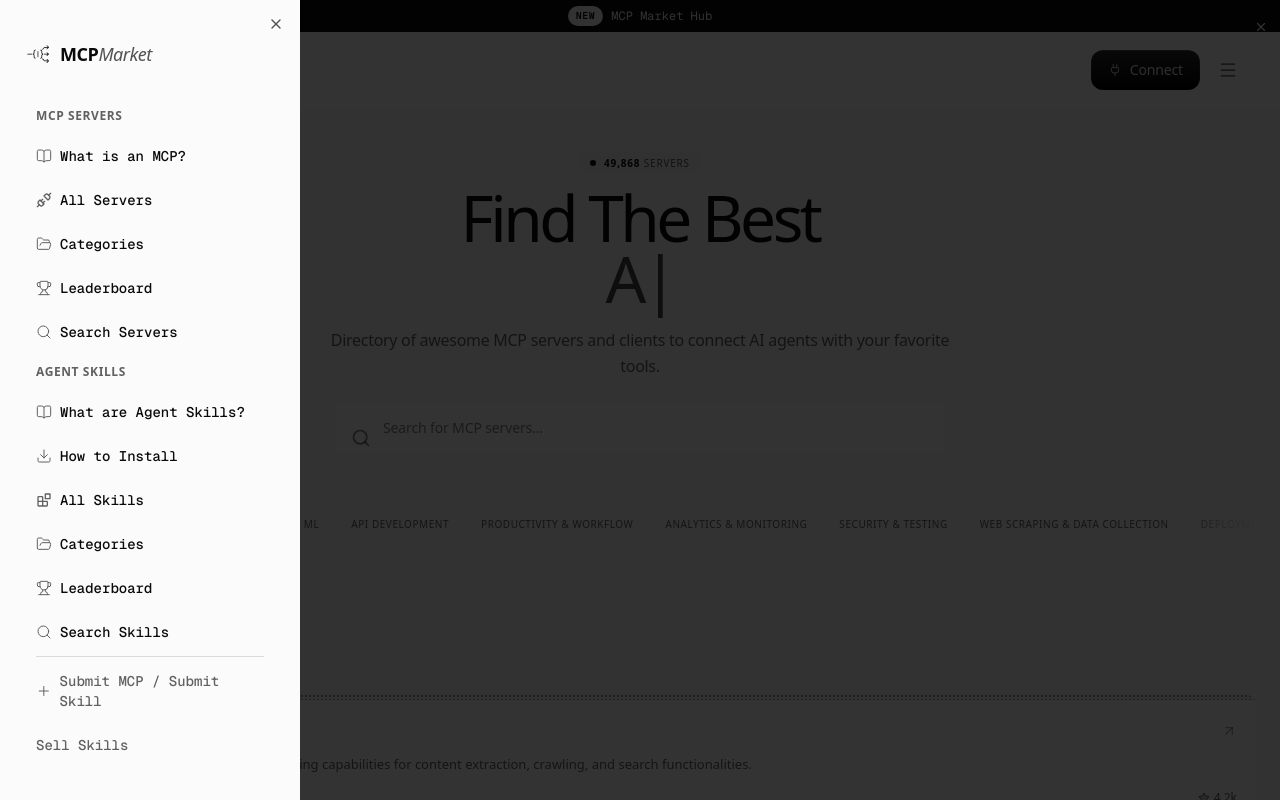
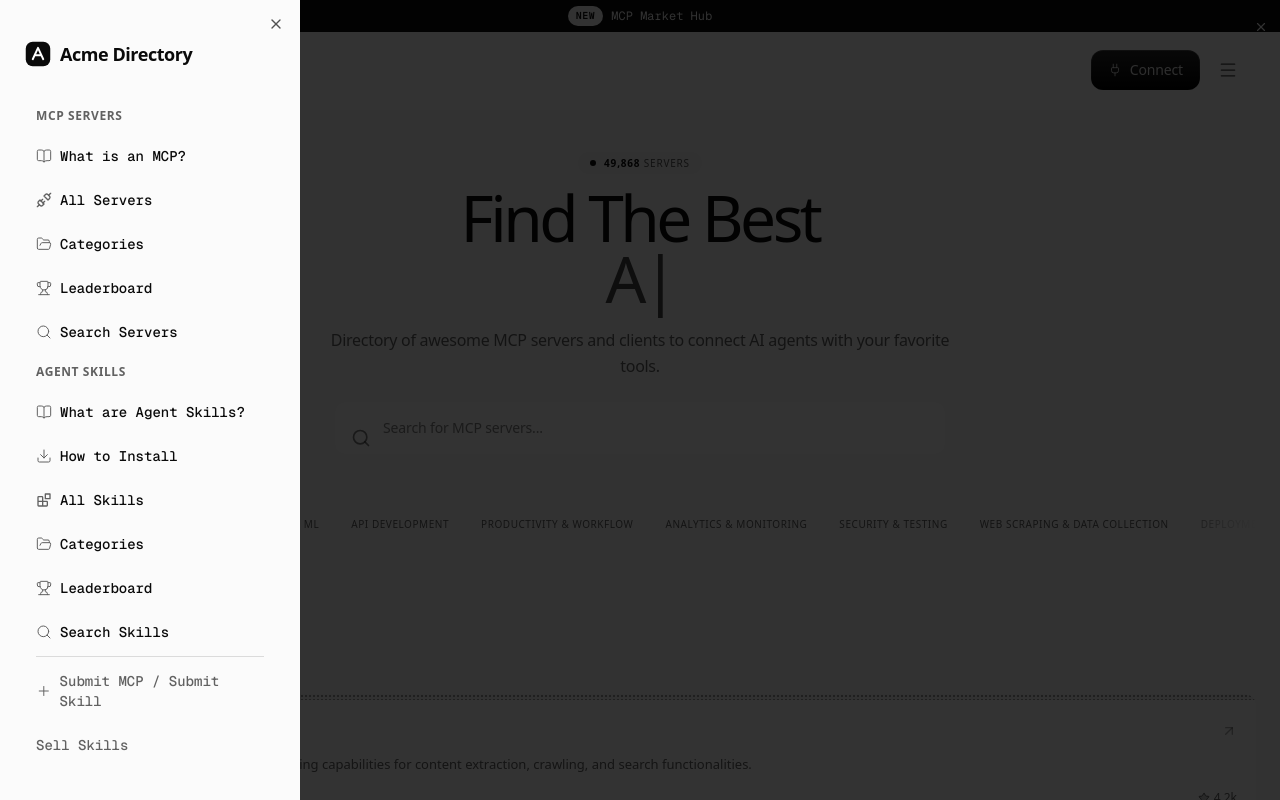
Before and after one commit to ttncode/marketplace-ui, a Next.js app: page / in a window 1280 px wide. Both pictures are taken after a click on the button "Toggle Menu". Shown: the top 800 px of the page. Built offline with nearby package versions, Linux system fonts and the light colour scheme.

Commit message:
feat(layout): render the site logo from config (#146)
* feat(layout): render the site logo from config

* fix(layout): restore logo name sizing per surface

```diff
--- a/src/app/(site)/layout.tsx
+++ b/src/app/(site)/layout.tsx
@@ -1,3 +1,4 @@
+import { site } from "@/site.config";
 import { AnnouncementBar } from "@/components/blocks/announcement-bar";
 import { NewsletterToast } from "@/components/blocks/newsletter-toast";
 import { SiteFooter } from "@/components/layout/site-footer";
@@ -9,10 +10,10 @@ export default function SiteLayout({ children }: Readonly<{ children: React.Reac
   return (
     <>
       <AnnouncementBar />
-      <SiteHeader />
+      <SiteHeader name={site.name} logo={site.logo} />
       {children}
-      <SiteFooter />
-      <NewsletterToast />
+      <SiteFooter name={site.name} logo={site.logo} />
+      <NewsletterToast name={site.name} logo={site.logo} />
       <SiteOverlays />
     </>
   );
--- a/src/components/blocks/newsletter-toast.tsx
+++ b/src/components/blocks/newsletter-toast.tsx
@@ -3,7 +3,8 @@
 import { useEffect, useState } from "react";
 import { X } from "lucide-react";
 import { cn } from "@/lib/utils";
-import { LogoMarkIcon } from "@/components/icons/nav-icons";
+import { SiteLogo } from "@/components/layout/site-logo";
+import type { SiteConfig } from "@/lib/types";
 import { NEWSLETTER_TOAST } from "@/components/sites/mcpmarket-com-1a9fdbee/shared/site-data";
 
 const DISMISSED_KEY = "newsletter-toast-dismissed";
@@ -32,7 +33,7 @@ function writeFlag(storage: () => Storage, key: string): void {
 const local = () => window.localStorage;
 const session = () => window.sessionStorage;
 
-export function NewsletterToast() {
+export function NewsletterToast({ name, logo }: { readonly name: string; readonly logo: SiteConfig["logo"] }) {
   const [visible, setVisible] = useState(false);
   const [mounted, setMounted] = useState(false);
   const [entered, setEntered] = useState(false);
@@ -113,7 +114,7 @@ export function NewsletterToast() {
         </button>
         <div className="shrink-0 pt-0.5">
           <div className="flex size-10 items-center justify-center rounded-xl border border-[rgba(10,10,10,0.14)] bg-[#f5f5f5] text-[#444444]">
-            <LogoMarkIcon size={19} />
+            <SiteLogo name={name} logo={logo} size={19} showName={false} />
           </div>
         </div>
         <div className="min-w-0 flex-1">
--- a/src/components/layout/mobile-nav-sheet.tsx
+++ b/src/components/layout/mobile-nav-sheet.tsx
@@ -4,7 +4,9 @@ import { useEffect, useRef, useState, useSyncExternalStore } from "react";
 import { createPortal } from "react-dom";
 import { Plus, X } from "lucide-react";
 import { cn } from "@/lib/utils";
-import { LogoMarkIcon, NavIcon } from "@/components/icons/nav-icons";
+import { SiteLogo } from "@/components/layout/site-logo";
+import type { SiteConfig } from "@/lib/types";
+import { NavIcon } from "@/components/icons/nav-icons";
 import { MOBILE_NAV_FOOTER_LINKS, MOBILE_NAV_GROUPS } from "@/components/sites/mcpmarket-com-1a9fdbee/shared/site-data";
 
 const EXIT_DURATION_MS = 300;
@@ -20,7 +22,7 @@ function useIsClient(): boolean {
   return useSyncExternalStore(subscribeNoop, () => true, () => false);
 }
 
-export function MobileNavSheet({ open, onOpenChange }: { readonly open: boolean; readonly onOpenChange: (open: boolean) => void }) {
+export function MobileNavSheet({ open, onOpenChange, name, logo }: { readonly open: boolean; readonly onOpenChange: (open: boolean) => void; readonly name: string; readonly logo: SiteConfig["logo"] }) {
   const isClient = useIsClient();
   const [rendered, setRendered] = useState(open);
   const closeButtonRef = useRef<HTMLButtonElement>(null);
@@ -72,12 +74,8 @@ export function MobileNavSheet({ open, onOpenChange }: { readonly open: boolean;
           open ? "animate-in slide-in-from-left duration-500" : "animate-out slide-out-to-left fill-mode-forwards duration-300",
         )}
       >
-        <div className="mb-8 flex items-center gap-2 pt-4">
-          <LogoMarkIcon size={28} className="text-[#0a0a0a]" />
-          <span className="flex items-baseline text-[18px]/[28px] tracking-[-0.45px]">
-            <span className="font-semibold text-[#0a0a0a]">MCP</span>
-            <span className="font-medium text-[rgba(10,10,10,0.7)] italic">Market</span>
-          </span>
+        <div className="mb-8 pt-4">
+          <SiteLogo name={name} logo={logo} size={28} nameClassName="text-[18px]/[28px] font-semibold tracking-[-0.45px]" />
         </div>
         <nav className="flex flex-col gap-1 pr-6">
           {MOBILE_NAV_GROUPS.map((group) => [
--- a/src/components/layout/site-footer.tsx
+++ b/src/components/layout/site-footer.tsx
@@ -1,4 +1,5 @@
-import { LogoMarkIcon } from "@/components/icons/nav-icons";
+import { SiteLogo } from "@/components/layout/site-logo";
+import type { SiteConfig } from "@/lib/types";
 
 import { LanguageSwitcher } from "@/components/sites/mcpmarket-com-1a9fdbee/shared/LanguageSwitcher";
 import { toSiteHref } from "@/components/sites/mcpmarket-com-1a9fdbee/shared/links";
@@ -44,7 +45,7 @@ function FooterLinkColumn({ column }: { column: FooterColumn }) {
   );
 }
 
-export function SiteFooter() {
+export function SiteFooter({ name, logo }: { readonly name: string; readonly logo: SiteConfig["logo"] }) {
   return (
     <footer className="border-t border-[#dbdbdb] bg-white">
       <div className="w-full px-6 lg:px-8">
@@ -53,11 +54,7 @@ export function SiteFooter() {
             <div className="md:col-span-2">
               {/* eslint-disable-next-line @next/next/no-html-link-for-pages -- clone links mirror the source site's paths, not this app's routes */}
               <a href="/" className="group mb-4 flex items-center gap-2">
-                <LogoMarkIcon size={36} className="text-[#0a0a0a] transition-opacity duration-150 group-hover:opacity-80" />
-                <span className="flex items-baseline text-xl leading-7 tracking-[-0.5px]">
-                  <span className="font-semibold text-[#0a0a0a]">MCP</span>
-                  <span className="font-medium text-[rgba(10,10,10,0.7)] italic">Market</span>
-                </span>
+                <SiteLogo name={name} logo={logo} nameClassName="text-xl leading-7 font-semibold tracking-[-0.5px]" />
               </a>
               <p className="max-w-[448px] font-sans text-sm leading-[1.625] text-[#616161]">{FOOTER.description}</p>
             </div>
--- a/src/components/layout/site-header.tsx
+++ b/src/components/layout/site-header.tsx
@@ -5,7 +5,8 @@ import Link from "next/link";
 import { Menu, Plug } from "lucide-react";
 
 import { cn } from "@/lib/utils";
-import { LogoMarkIcon } from "@/components/icons/nav-icons";
+import { SiteLogo } from "@/components/layout/site-logo";
+import type { SiteConfig } from "@/lib/types";
 
 import { MobileNavSheet } from "@/components/layout/mobile-nav-sheet";
 import { NavMegaMenu } from "@/components/blocks/mega-menu";
@@ -20,7 +21,7 @@ function subscribeToScroll(onChange: () => void) {
 const isScrolled = () => window.scrollY > 0;
 const isScrolledOnServer = () => false;
 
-export function SiteHeader() {
+export function SiteHeader({ name, logo }: { readonly name: string; readonly logo: SiteConfig["logo"] }) {
   const scrolled = useSyncExternalStore(subscribeToScroll, isScrolled, isScrolledOnServer);
   const [mobileOpen, setMobileOpen] = useState(false);
 
@@ -50,14 +51,7 @@ export function SiteHeader() {
         >
           <div className="flex items-center gap-8">
             <Link href="/" className="group flex items-center gap-2">
-              <LogoMarkIcon
-                size={36}
-                className="text-[var(--design-ink)] transition-opacity duration-150 group-hover:opacity-80"
-              />
-              <div className="hidden items-baseline font-sans text-[24px] leading-8 tracking-[-0.6px] sm:flex">
-                <span className="font-semibold text-[#0a0a0a]">MCP</span>
-                <span className="font-medium text-[#444444] italic">Market</span>
-              </div>
+              <SiteLogo name={name} logo={logo} nameClassName="hidden font-sans text-[24px] leading-8 font-semibold tracking-[-0.6px] sm:inline" />
             </Link>
             <div className="hidden items-center md:flex">
               <NavMegaMenu />
@@ -96,7 +90,7 @@ export function SiteHeader() {
           </div>
         </div>
       </div>
-      <MobileNavSheet open={mobileOpen} onOpenChange={setMobileOpen} />
+      <MobileNavSheet open={mobileOpen} onOpenChange={setMobileOpen} name={name} logo={logo} />
     </header>
   );
 }
--- /dev/null
+++ b/src/components/layout/site-logo.tsx
@@ -0,0 +1,20 @@
+/* eslint-disable @next/next/no-img-element -- SVG logos need no optimisation */
+import type { SiteConfig } from "@/lib/types";
+
+interface SiteLogoProps {
+  readonly name: string;
+  readonly logo: SiteConfig["logo"];
+  readonly size?: number;
+  readonly showName?: boolean;
+  readonly nameClassName?: string;
+}
+
+export function SiteLogo({ name, logo, size = 36, showName = true, nameClassName }: SiteLogoProps) {
+  return (
+    <span className="flex items-center gap-2">
+      <img src={logo.light} alt="" width={size} height={size} className="dark:hidden" />
+      <img src={logo.dark} alt="" width={size} height={size} className="hidden dark:block" />
+      <span className={showName ? (nameClassName ?? "font-sans text-[24px] leading-8 font-semibold tracking-[-0.6px]") : "sr-only"}>{name}</span>
+    </span>
+  );
+}
```
